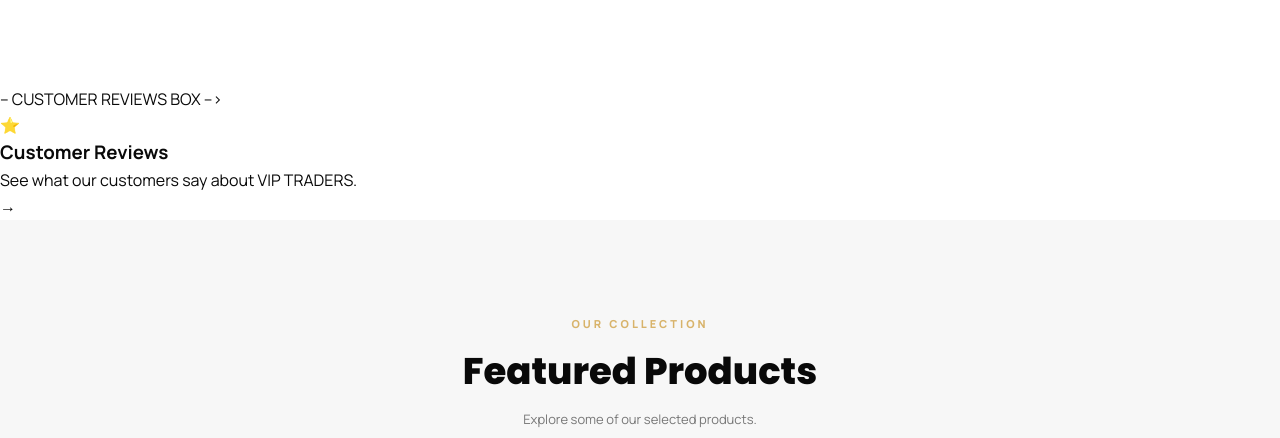
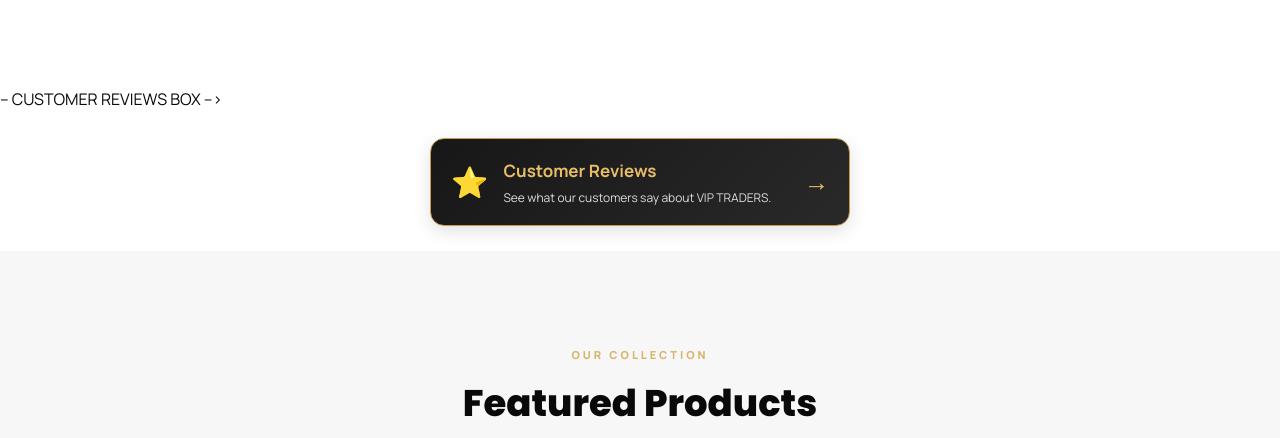
Before and after one commit to modammadwasif-creator/VIP-TRADERS-, a plain HTML site: page index.html in a window 1280 px wide. Shown: the part 1276-1714 px from the top of the page. Drawn offline with Linux system fonts and the light colour scheme.

Commit message:
Update style.css

```diff
--- a/style.css
+++ b/style.css
@@ -1,3 +1,88 @@
+/* CUSTOMER REVIEWS BOX */
+
+.review-link-box {
+    display: flex;
+    align-items: center;
+    gap: 15px;
+    max-width: 420px;
+    margin: 25px auto;
+    padding: 18px 20px;
+    background: linear-gradient(135deg, #171717, #292929);
+    border: 1px solid #c69b45;
+    border-radius: 14px;
+    text-decoration: none;
+    color: #fff;
+    transition: all 0.3s ease;
+    box-shadow: 0 5px 18px rgba(0,0,0,0.12);
+}
+
+.review-link-box:hover {
+    transform: translateY(-5px);
+    box-shadow: 0 10px 25px rgba(198,155,69,0.25);
+    border-color: #f2cc78;
+}
+
+.review-box-icon {
+    font-size: 30px;
+}
+
+.review-box-content {
+    flex: 1;
+}
+
+.review-box-content h3 {
+    margin: 0 0 5px;
+    color: #e8bd68;
+    font-size: 17px;
+}
+
+.review-box-content p {
+    margin: 0;
+    color: #ddd;
+    font-size: 12px;
+    line-height: 1.5;
+}
+
+.review-box-arrow {
+    font-size: 25px;
+    color: #e8bd68;
+    transition: transform 0.3s ease;
+}
+
+.review-link-box:hover .review-box-arrow {
+    transform: translateX(5px);
+}
+
+
+
+
+
+
+
+
+
+
+
+
+
+
+
+
+
+
+
+
+
+
+
+
+
+
+
+
+
+
+
 
 /* =========================================
    VIP-TRADERS - MAIN STYLESHEET
```
